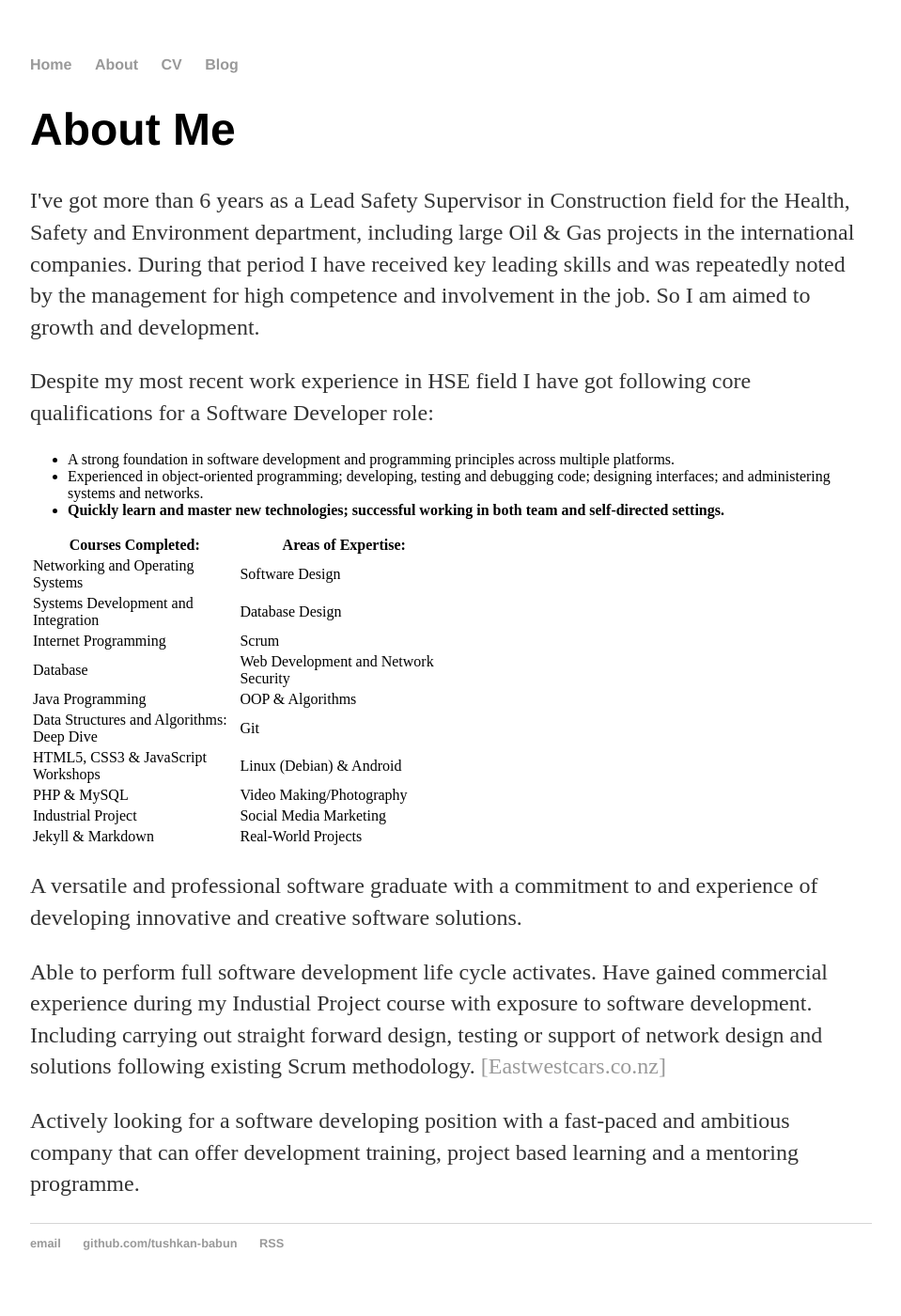
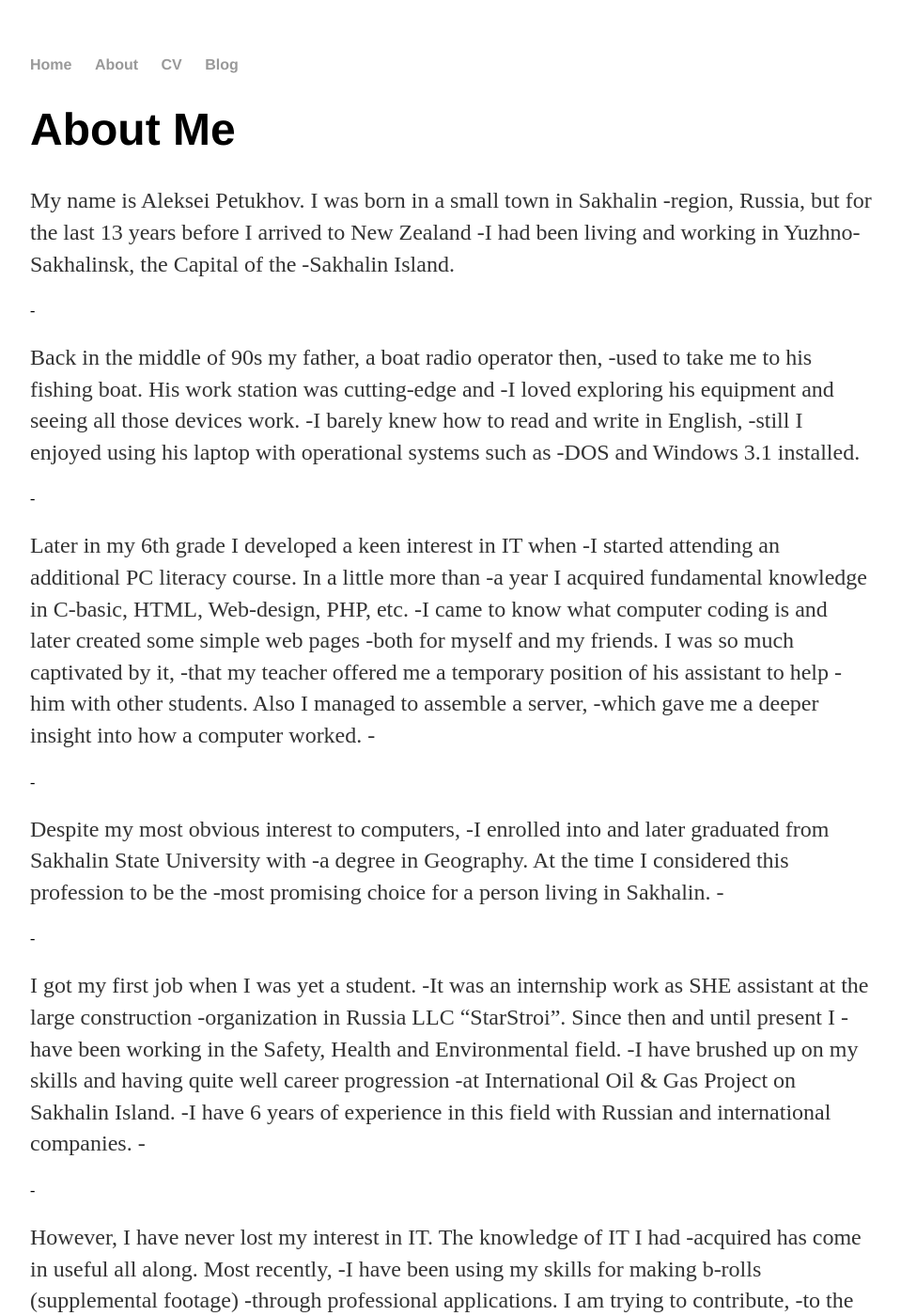
Before and after one commit to tushkan-babun/tushkan-babun.github.io, a Jekyll site: the page built from about/index.html, in a window 1280 px wide and 1400 px high. Shown: the whole window at 94% size, without its empty margins (160-1119 px from the left). Built offline with Jekyll 4.4.1, drawn with Linux system fonts in a browser that asks for light colours; some of the changed text lies outside the part shown.

Commit message:
About page Altered

```diff
--- a/about/index.html
+++ b/about/index.html
@@ -4,77 +4,63 @@
 ---
 <div class="blurb">
 
-  <p>
-  I've got more than 6 years as a Lead Safety Supervisor in Construction field
-   for the Health, Safety and Environment department, including large Oil & Gas
-   projects in the international companies. During that period I have received
-   key leading skills and was repeatedly noted by the management for high
-   competence and involvement in the job.
-   So I am aimed to growth and development.
-   </p>
-  <p>Despite my most recent work experience in HSE field I have got
-    following core qualifications for a Software Developer role:</p>
-    <ul>
-      <li>A strong foundation in software development and programming principles across multiple platforms.</li>
-      <li>Experienced in object-oriented programming; developing, testing and debugging code; designing interfaces; and administering systems and networks.</li>
-      <li><strong>Quickly learn and master new technologies; successful working in both team and self-directed settings.</strong></li>
-    </ul>
-    <table style="width:50%">
-     <tr>
-       <th><strong>Courses Completed:</strong></th>
-       <th><strong>Areas of Expertise:</strong></th>
-     </tr>
-     <tr>
-       <td>Networking and Operating Systems</td>
-       <td>Software Design</td>
-     </tr>
-     <tr>
-       <td>Systems Development and Integration</td>
-       <td>Database Design</td>
-     </tr>
-     <tr>
-       <td>Internet Programming</td>
-       <td>Scrum</td>
-     </tr>
-     <tr>
-       <td>Database</td>
-       <td>Web Development and Network Security</td>
-     </tr>
-     <tr>
-       <td>Java Programming</td>
-       <td>OOP & Algorithms</td>
-     </tr>
-     <tr>
-       <td>Data Structures and Algorithms: Deep Dive</td>
-       <td>Git</td>
-     </tr>
-     <tr>
-       <td>HTML5, CSS3 & JavaScript Workshops</td>
-       <td>Linux (Debian) & Android</td>
-     </tr>
-     <tr>
-       <td>PHP & MySQL</td>
-       <td>Video Making/Photography</td>
-     </tr>
-     <tr>
-       <td>Industrial Project</td>
-       <td>Social Media Marketing</td>
-     </tr>
-     <tr>
-       <td>Jekyll & Markdown</td>
-       <td>Real-World Projects</td>
-     </tr>
-   </table>
-
-  <p>A versatile and professional software graduate with a commitment to and
-    experience of developing innovative and creative software solutions.</p>
-  <p>Able to perform full software development life cycle activates.
-    Have gained commercial experience during my Industial Project course
-    with exposure to software development. Including carrying out straight
-     forward design, testing or support of network design and solutions
-     following existing Scrum methodology.
-     <a href="https://eastwestcars.co.nz">[Eastwestcars.co.nz]</a></p>
-  <p>Actively looking for a software developing position with a fast-paced
-     and ambitious company that can offer development training, project based
-     learning and a mentoring programme.</p>
-</div>
+  <p>My name is Aleksei Petukhov. I was born in a small town in Sakhalin
+  -region, Russia, but for the last 13 years before I arrived to New Zealand
+  -I had been living and working in Yuzhno-Sakhalinsk, the Capital of the
+  -Sakhalin Island.</p>
+  -<p>Back in the middle of 90s my father, a boat radio operator then,
+  -used to take me to his fishing boat. His work station was cutting-edge and
+  -I loved exploring his equipment and seeing all those devices work.
+  -I barely knew how to read and write in English,
+  -still I enjoyed using his laptop with operational systems such as
+  -DOS and Windows 3.1 installed.</p>
+  -<p>Later in my 6th grade I developed a keen interest in IT when
+  -I started attending an additional PC literacy course. In a little more than
+  -a year I acquired fundamental knowledge in C-basic, HTML, Web-design, PHP, etc.
+  -I came to know what computer coding is and later created some simple web pages
+  -both for myself and my friends. I was so much captivated by it,
+  -that my teacher offered me a temporary position of his assistant to help
+  -him with other students. Also I managed to assemble a server,
+  -which gave me a deeper insight into how a computer worked.
+  -</p>
+  -<p>Despite my most obvious interest to computers,
+  -I enrolled into and later graduated from Sakhalin State University with
+  -a degree in Geography. At the time I considered this profession to be the
+  -most promising choice for a person living in Sakhalin.
+  -</p>
+  -<p>I got my first job when I was yet a student.
+  -It was an internship work as SHE assistant at the large construction
+  -organization in Russia LLC “StarStroi”. Since then and until present I
+  -have been working in the Safety, Health and Environmental field.
+  -I have brushed up on my skills and having quite well career progression
+  -at International Oil & Gas Project on Sakhalin Island.
+  -I have 6 years of experience in this field with Russian and international companies.
+  -</p>
+  -<p>However, I have never lost my interest in IT. The knowledge of IT I had
+  -acquired has come in useful all along. Most recently,
+  -I have been using my skills for making b-rolls (supplemental footage)
+  -through professional applications. I am trying to contribute,
+  -to the extent I can, to Technical and IT teams at work, getting involved in
+  -any event related to the world of IT. I am sure that my power user skills
+  -contribute remarkably to my overall success at work as they allow me to
+  -improve the quality and speed of information handling.
+  -</p>
+  -<p>Since recently I started thinking about continuing my education in IT
+  -and brining it to a professional level. I can clearly see the lacks and
+  -gaps in our department work in terms of processing information and the ways
+  -I could contribute into improving it if I had the necessary knowledge of how
+  -to develop and, most importantly, implement certain specialized software.
+  -In my opinion, the future of my profession will require new methods of harvest,
+  -analysis and information output.
+  -</p>
+  -<p>I have just finished course Graduate Diploma in IT at Concordia Institute
+  -of Business (Aspire2 International) with some distinction.
+  -The main reason why I had chosen this program is that it is specifically
+  -designed for people who come from non-IT background and want to get into
+  -software development. The course includes core papers such as System
+  -Development Integration, Programming, Data Base Design Development that really
+  -gave me the specific knowledge I needed to deal with large amount of data and
+  -tought me how to develop and properly implement new software.
+  -</p>
+  -<p>There was my brief bio. I have also my CV with my specific knowledge and expertise in IT.</p>
+  +  <p>
```
